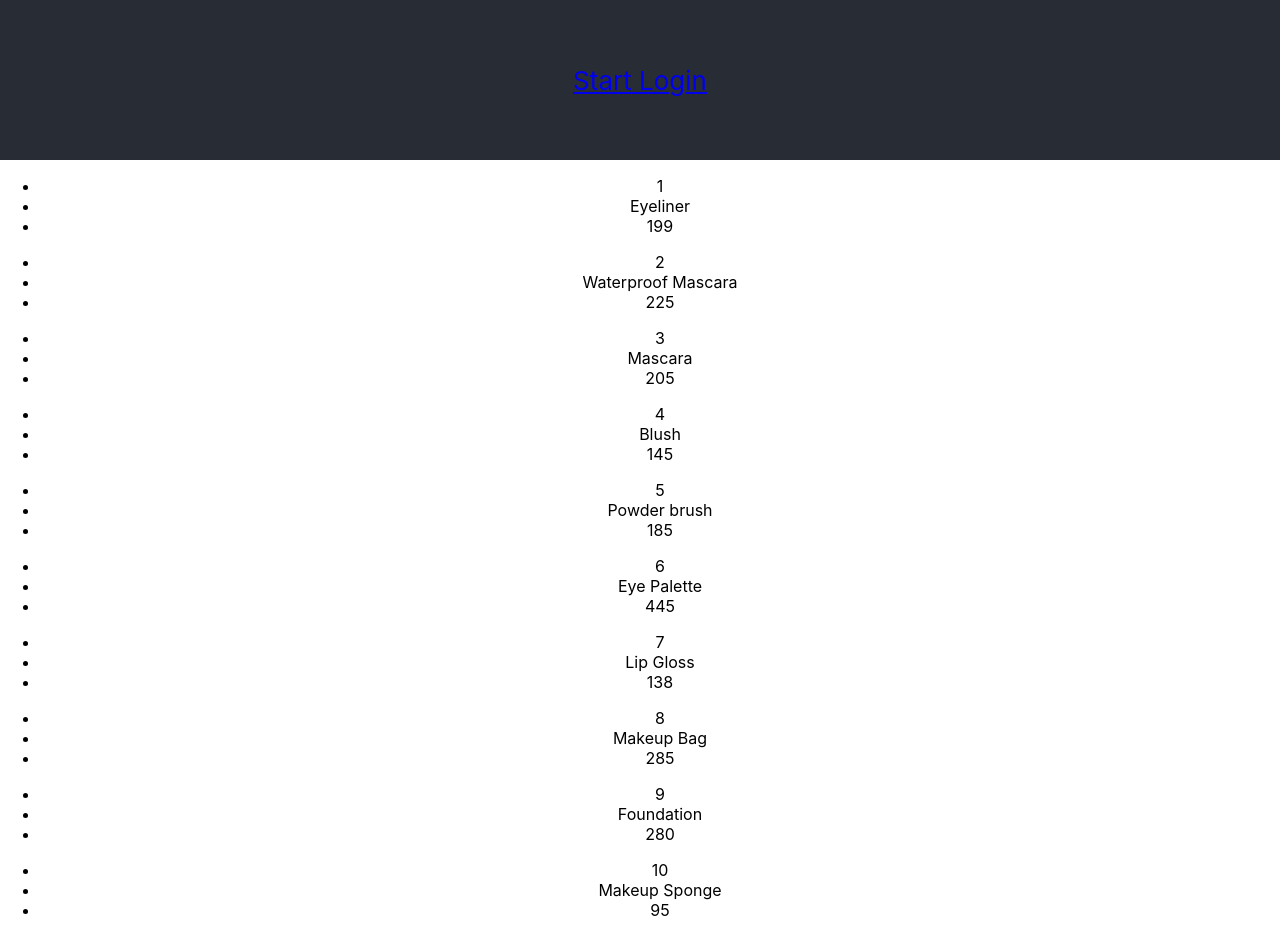
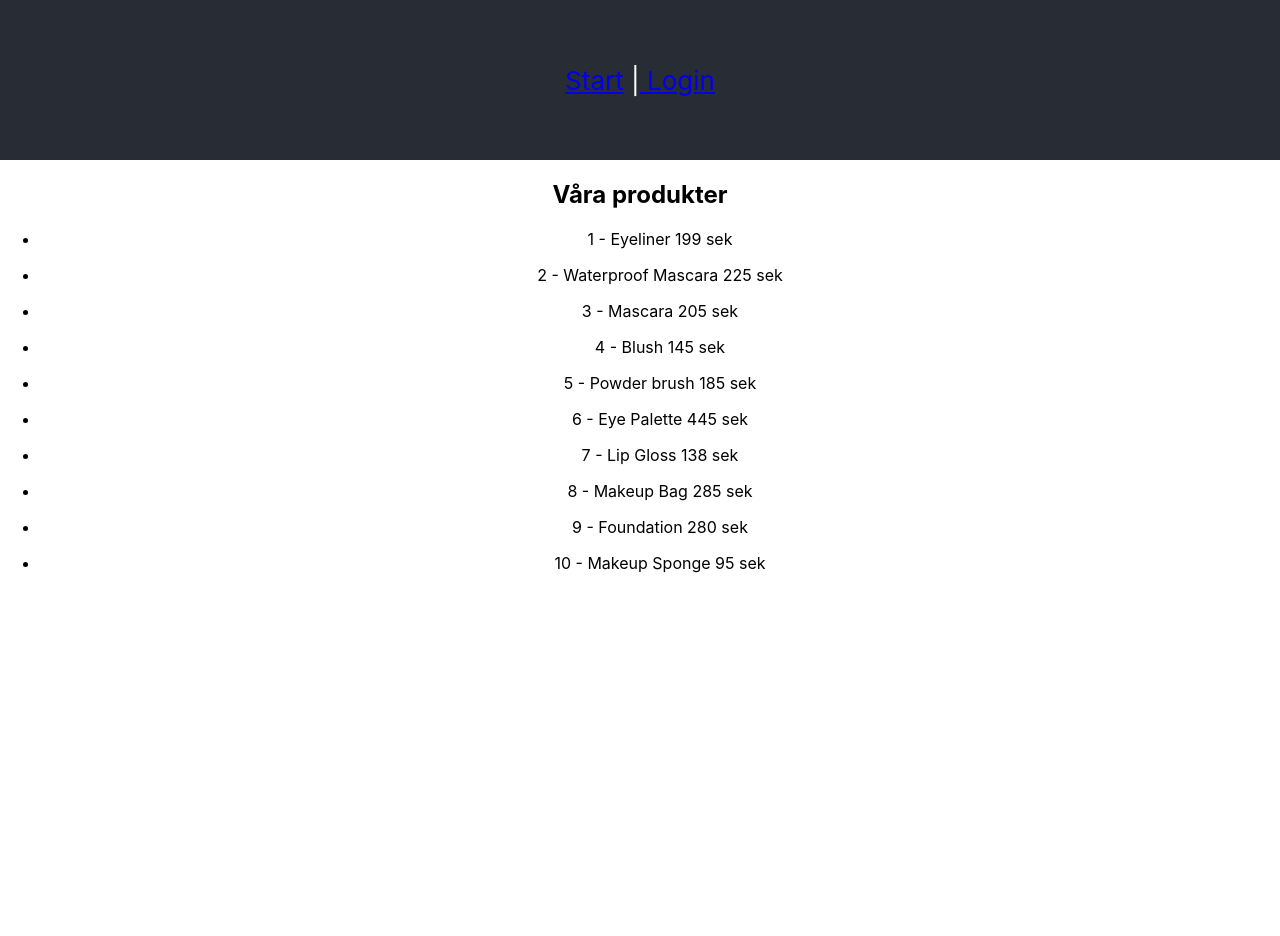
Before and after one commit to Qabang/react-bdd, a React (Create React App) app: page / in a window 1280 px wide. After the commit the page ends 800 px from the top, so only its background shows below. Built offline with nearby package versions, Linux system fonts and the light colour scheme.

Commit message:
Added key in products.map Changed the layout in Startview

```diff
--- a/src/App.tsx
+++ b/src/App.tsx
@@ -21,7 +21,7 @@ function App() {
 
         <header className="App-header">
           <nav>
-            <NavLink to="/"> Start</NavLink>
+            <NavLink to="/"> Start</NavLink> |
             <NavLink to="/login"> Login</NavLink>
           </nav>
         </header>
--- a/src/components/ProductCard.tsx
+++ b/src/components/ProductCard.tsx
@@ -6,9 +6,9 @@ interface products {
 function ProductCard({ id, name, price }: products) {
 
   return (<ul>
-    <li>{id}</li>
-    <li>{name}</li>
-    <li>{price}</li>
+    <li>{id} - {name} {price} sek </li>
+    {/* <li>{name}</li>
+    <li>{price}</li> */}
   </ul>)
 }
 
--- a/src/components/Startview.tsx
+++ b/src/components/Startview.tsx
@@ -60,10 +60,11 @@ function Startview() {
     }
   ]
 
-  products.map((product) => console.log(product))
+  //products.map((product) => console.log(product))
   return <>
-    {products.map((product) => (
-      <ProductCard id={product.id} name={product.name} price={product.price} />
+    <h1>Våra produkter</h1>
+    {products.map((product, id) => (
+      <ProductCard key={id} id={product.id} name={product.name} price={product.price} />
     ))}
   </>
 }
```
Also changed, not shown: 2 other files (tests, documents, lock files or other folders).
